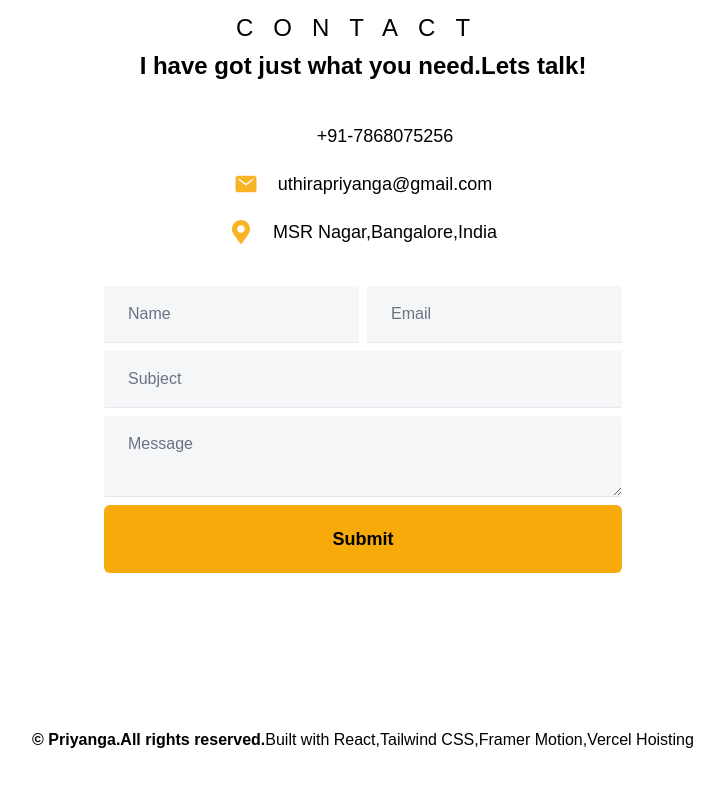
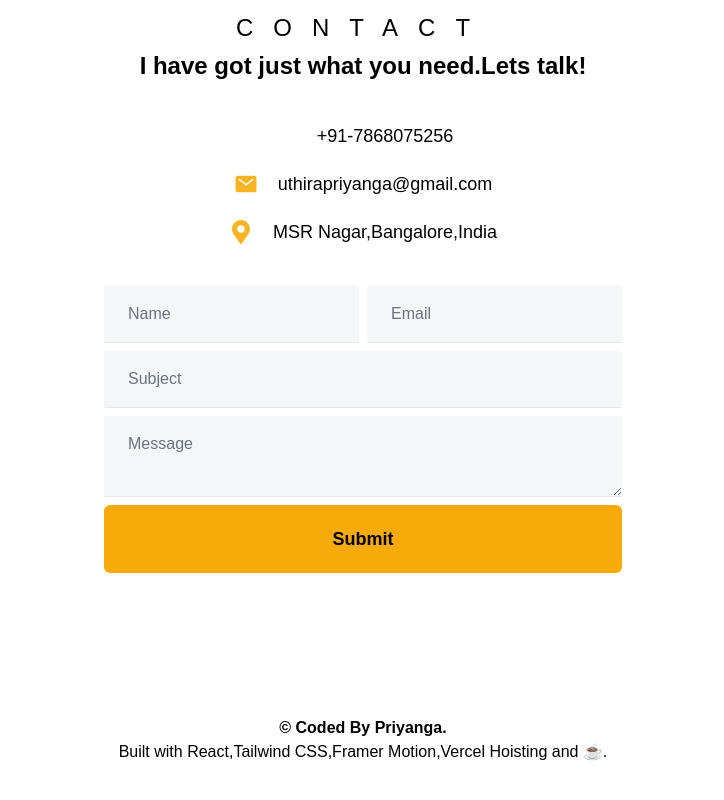
Before and after one commit to Priyanga-Developer/NewPortfolio, a React (Create React App) app: page / in a window 1280 px wide. Shown: the part 3332-4132 px from the top of the page, without its empty margins (277-1001 px from the left). Before the commit the page ends 4096 px from the top, so only its background shows below. Built offline with nearby package versions, Linux system fonts and the light colour scheme; some icons are missing; the HTML template or start-up script is replaced by a standard one.

Commit message:
darkmode added

```diff
--- a/src/Components/Footer.jsx
+++ b/src/Components/Footer.jsx
@@ -4,8 +4,9 @@ const Footer = () => {
   return (
     <footer
         className=' relative  w-full  text-center
-          px-16 py-3 overflow-hidden'>
-          <p className=' text-base'><span className=' font-semibold'>&#169; Priyanga.All rights reserved.</span>Built with React,Tailwind CSS,Framer Motion,Vercel Hoisting </p>
+          px-16 pb-10 overflow-hidden'>
+          <p className=' text-base font-semibold'>&#169; Coded By Priyanga.</p>
+          <p className=' text-base '> Built with React,Tailwind CSS,Framer Motion,Vercel Hoisting and ☕. </p>
     </footer>
 
   )
```
